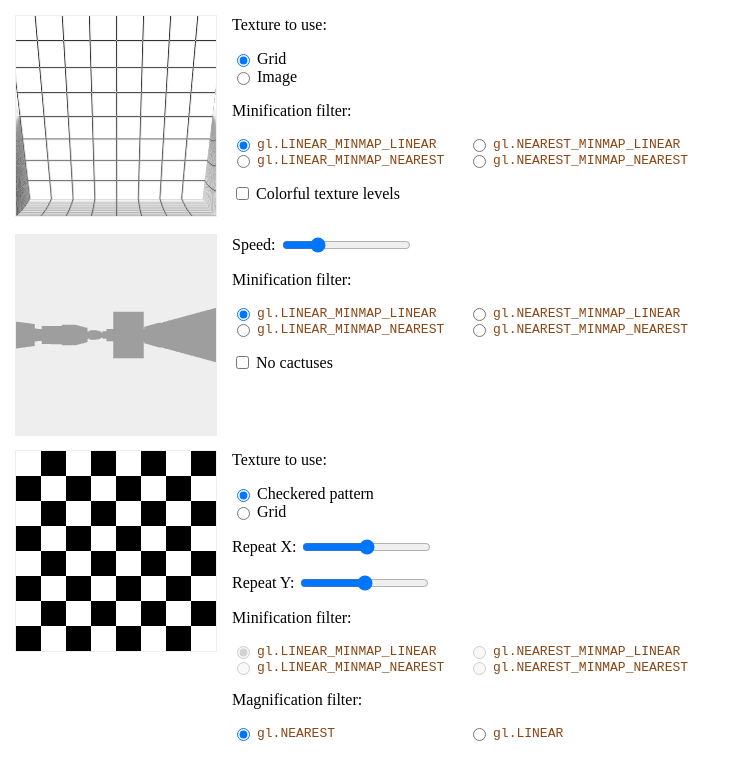
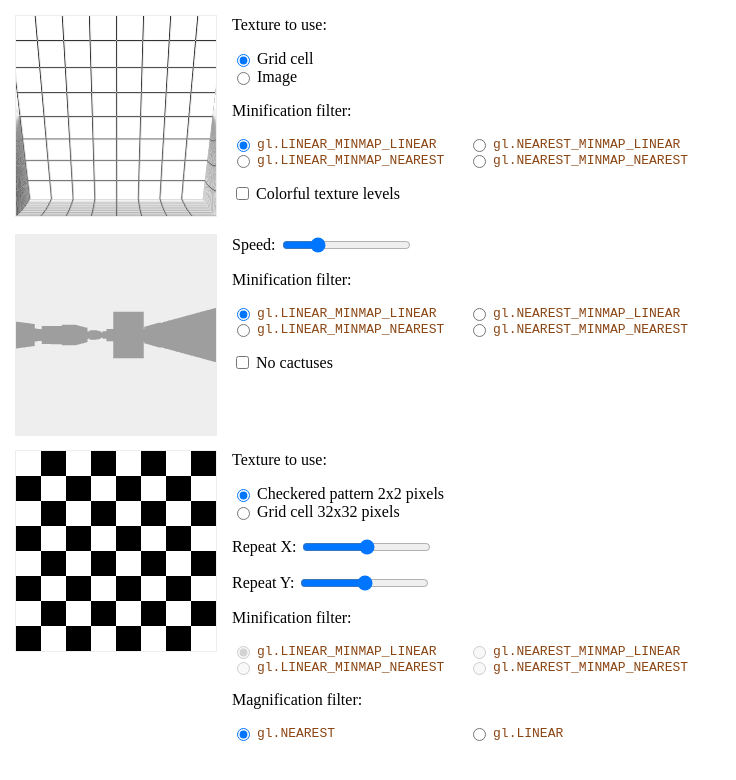
Before and after one commit to evpozdniakov/WebGL-2.0, a plain HTML site: page 09.Mipmaps (Textures Part 2)/index.html in a window 1280 px wide. Shown: the whole page, without its empty margins (0-736 px from the left). Drawn offline with Linux system fonts and the light colour scheme.

Commit message:
09 Readme

```diff
--- a/09.Mipmaps (Textures Part 2)/index.html
+++ b/09.Mipmaps (Textures Part 2)/index.html
@@ -52,7 +52,7 @@
           <li>
             <label>
               <input type="radio" name="texture" value="grid" checked>
-              Grid
+              Grid cell
             </label>
           </li>
           <li>
@@ -151,13 +151,13 @@
           <li>
             <label>
               <input type="radio" name="gridOrPixels" value="pixels" checked>
-              Checkered pattern
+              Checkered pattern 2x2 pixels
             </label>
           </li>
           <li>
             <label>
               <input type="radio" name="gridOrPixels" value="grid">
-              Grid
+              Grid cell 32x32 pixels
             </label>
           </li>
         </ul>
--- a/09.Mipmaps (Textures Part 2)/main3.js
+++ b/09.Mipmaps (Textures Part 2)/main3.js
@@ -43,11 +43,10 @@
   const pixelTexture = gl.createTexture();
   gl.bindTexture(gl.TEXTURE_2D, pixelTexture);
   const pixelTextureData = new Uint8Array([
+    ...black(), ...white(),
     ...white(), ...black(),
-    ...black(), ...white(),
   ]);
   gl.pixelStorei(gl.UNPACK_ALIGNMENT, 1);
-  gl.pixelStorei(gl.UNPACK_FLIP_Y_WEBGL, true);
   gl.texImage2D(gl.TEXTURE_2D, 0, gl.RGB, 2, 2, 0, gl.RGB, gl.UNSIGNED_BYTE, pixelTextureData);
   gl.texParameteri(gl.TEXTURE_2D, gl.TEXTURE_WRAP_S, gl.REPEAT);
   gl.texParameteri(gl.TEXTURE_2D, gl.TEXTURE_WRAP_T, gl.REPEAT);
```
Also changed, not shown: 1 other file.
